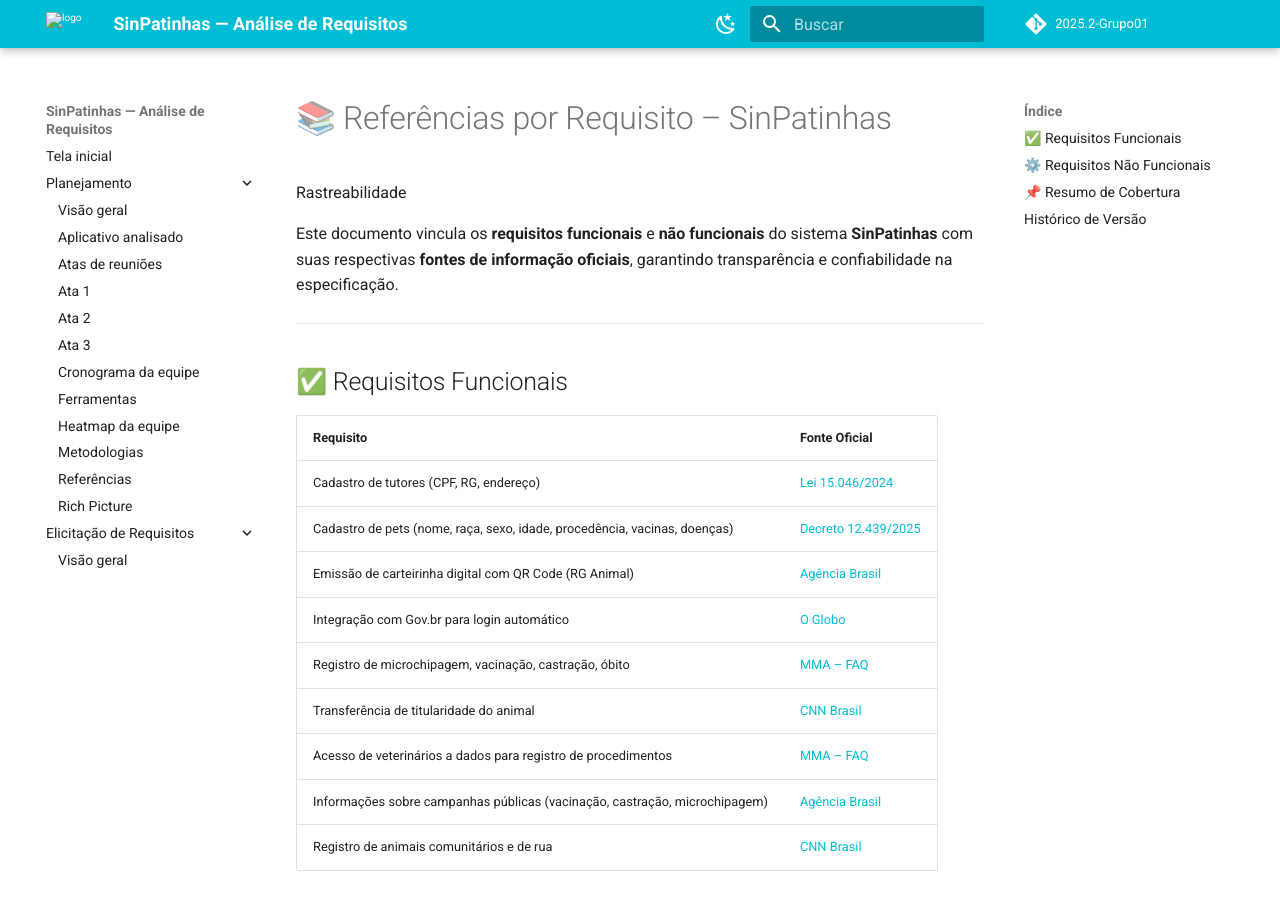
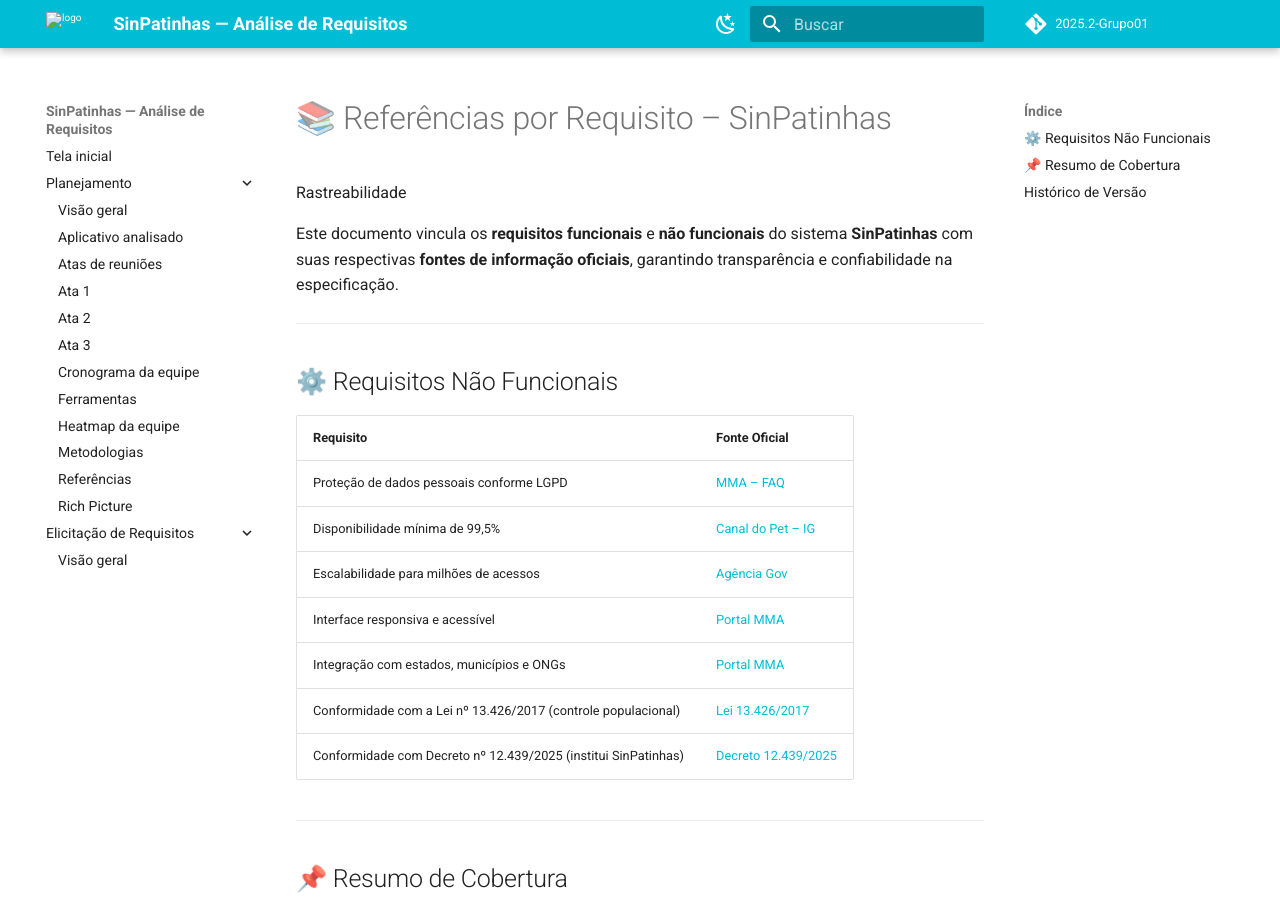
Before and after one commit to Requisitos-de-Software/2025.2-SinPatinhas, an MkDocs documentation site: the page built from docs/requisitos/referencias/nao_funcionais.md, in a window 1280 px wide and 900 px high. Built offline with MkDocs 1.6.1 and Material for MkDocs 9.7.7, drawn with Linux system fonts in a browser that asks for light colours; comment, search, counter and statistics services are not loaded.

```diff
--- a/docs/requisitos/referencias/funcionais_nao_funcionais.md
+++ b/docs/requisitos/referencias/nao_funcionais.md
@@ -3,22 +3,6 @@
 <div class="chip">Rastreabilidade</div>
 
 Este documento vincula os **requisitos funcionais** e **não funcionais** do sistema **SinPatinhas** com suas respectivas **fontes de informação oficiais**, garantindo transparência e confiabilidade na especificação.
-
----
-
-## ✅ Requisitos Funcionais
-
-| Requisito | Fonte Oficial |
-|-----------|---------------|
-| Cadastro de tutores (CPF, RG, endereço) | [Lei 15.046/2024](https://www.planalto.gov.br/ccivil_03/_ato2023-2026/2024/lei/L15046.htm) |
-| Cadastro de pets (nome, raça, sexo, idade, procedência, vacinas, doenças) | [Decreto 12.439/2025](https://www.planalto.gov.br/ccivil_03/_ato2023-2026/2025/Decreto/D12439.htm) |
-| Emissão de carteirinha digital com QR Code (RG Animal) | [Agência Brasil](https://agenciabrasil.ebc.com.br/geral/noticia/2025-04/saiba-como-funciona-o-sinpatinhas-novo-rg-animal-para-caes-e-gatos) |
-| Integração com Gov.br para login automático | [O Globo](https://oglobo.globo.com/brasil/noticia/2025/04/17/rg-animal-veja-como-fazer-cadastro-para-caes-e-gatos-no-sinpatinhas.ghtml) |
-| Registro de microchipagem, vacinação, castração, óbito | [MMA – FAQ](https://www.gov.br/mma/pt-br/noticias/perguntas-e-respostas-sobre-o-propatinhas-e-o-sinpatinhas) |
-| Transferência de titularidade do animal | [CNN Brasil](https://www.cnnbrasil.com.br/politica/sinpatinhas-como-cadastrar-caes-e-gatos-no-programa-de-rg-para-pets/) |
-| Acesso de veterinários a dados para registro de procedimentos | [MMA – FAQ](https://www.gov.br/mma/pt-br/noticias/perguntas-e-respostas-sobre-o-propatinhas-e-o-sinpatinhas) |
-| Informações sobre campanhas públicas (vacinação, castração, microchipagem) | [Agência Brasil](https://agenciabrasil.ebc.com.br/geral/noticia/2025-04/saiba-como-funciona-o-sinpatinhas-novo-rg-animal-para-caes-e-gatos) |
-| Registro de animais comunitários e de rua | [CNN Brasil](https://www.cnnbrasil.com.br/politica/sinpatinhas-como-cadastrar-caes-e-gatos-no-programa-de-rg-para-pets/) |
 
 ---
 
```
Also changed, not shown: docs/_sidebar.md (+7 -0 lines).
